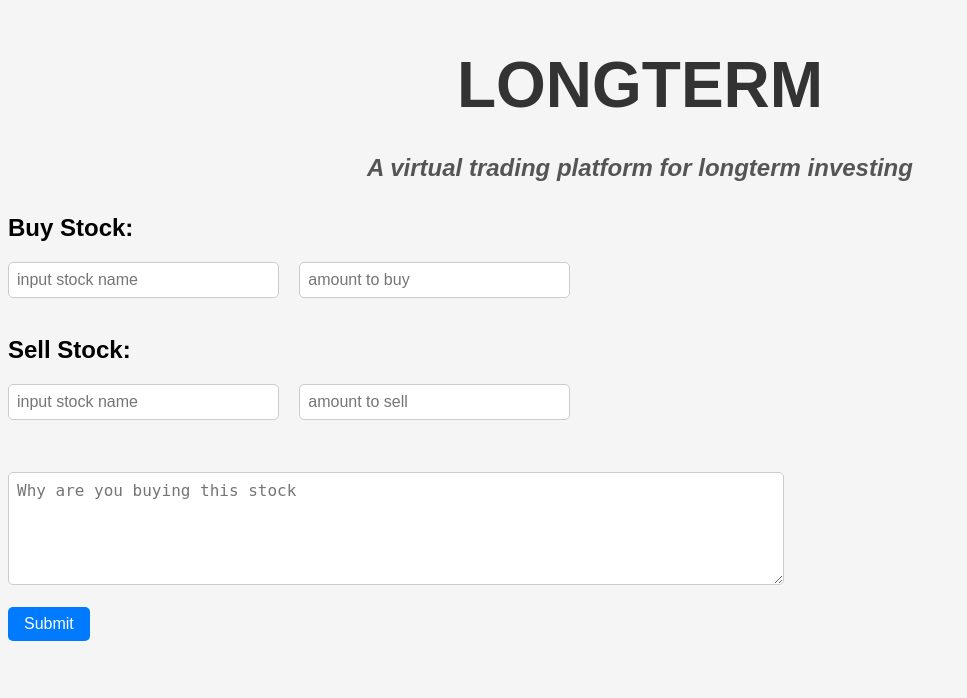
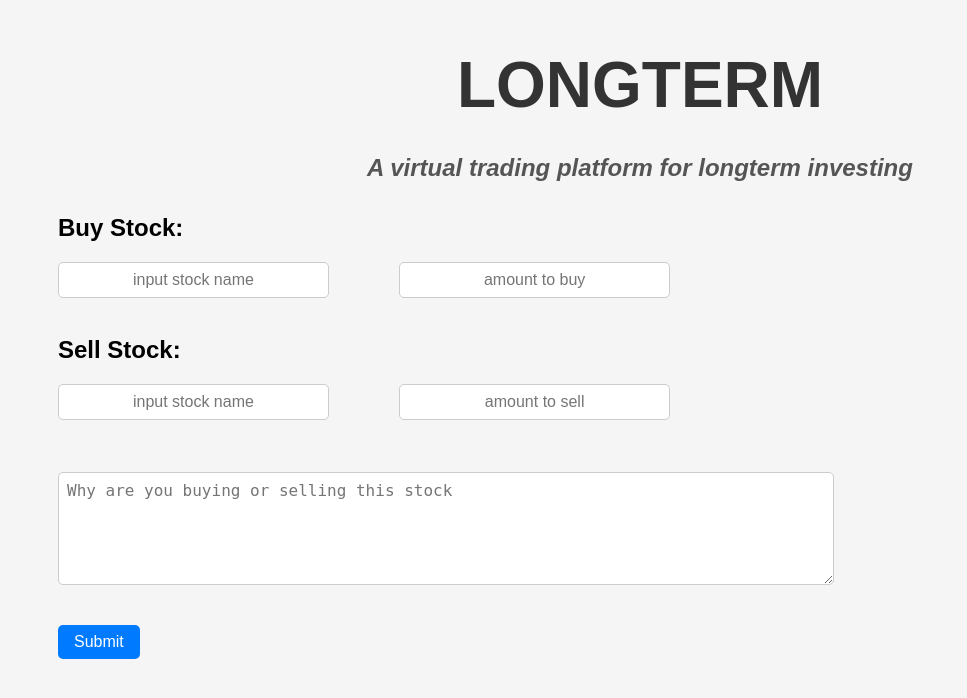
Before and after one commit to siesto1elemento/Paper_Trading, a Python web app: template templates/home.html in a window 1280 px wide. Shown: the top 698 px of the page, without its empty margins (0-967 px from the left). Run offline with Jinja, Linux system fonts and the light colour scheme; the template is opened without the code that fills it, so the values that code supplies are empty.

Commit message:
changed the margin in css

```diff
--- a/templates/home.html
+++ b/templates/home.html
@@ -34,8 +34,10 @@
         <br>
         <br>
 
-        <textarea rows="5" cols="20" placeholder="Why are you buying this stock"></textarea>
 
+        <textarea rows="5" cols="20" placeholder="Why are you buying or selling this stock"></textarea>
+
+        <br>
         <br>
         <br>
         <input type ="submit" value="Submit" >
--- a/templates/style.css
+++ b/templates/style.css
@@ -26,13 +26,11 @@ body {
     margin-top: 2rem;
     margin-bottom: 2rem;
     color: #555;
+    text-align: center;
   }
 
   /* Styles for the form */
-  form {
-    margin-top: 2rem;
-    margin-bottom: 2rem;
-  }
+
 
   /* Styles for the input fields */
   input[type="text"] {
@@ -42,6 +40,7 @@ body {
     border: 1px solid #ccc;
     border-radius: 5px;
     width: 20%;
+    text-align: center;
   }
 
   /* Styles for the submit button */
@@ -54,6 +53,8 @@ body {
     border-radius: 5px;
     cursor: pointer;
     transition: background-color 0.3s ease;
+    text-align: center;
+    margin-left: 50px;
   }
 
   input[type="submit"]:hover {
@@ -68,4 +69,14 @@ body {
     border: 1px solid #ccc;
     border-radius: 5px;
     width: 60%;
+    margin-left: 50px; ;
   }
+
+
+form input[type="text"] {
+    margin-left: 50px;
+  }
+
+h2{
+    margin-left: 50px;
+}
```
